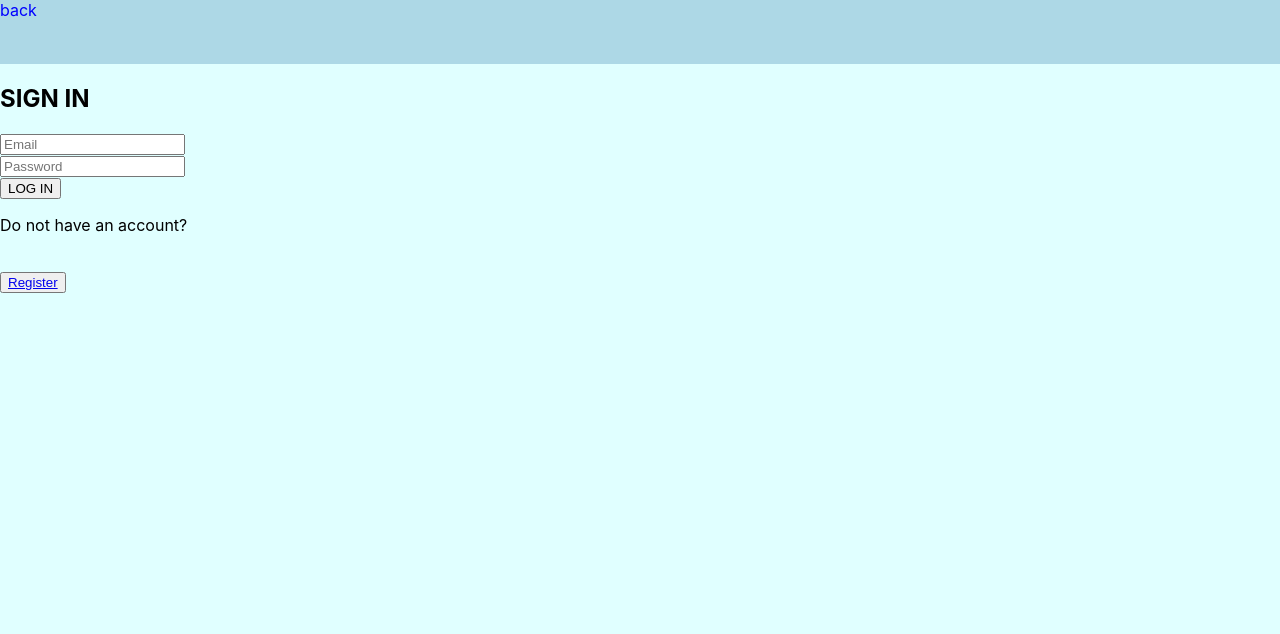
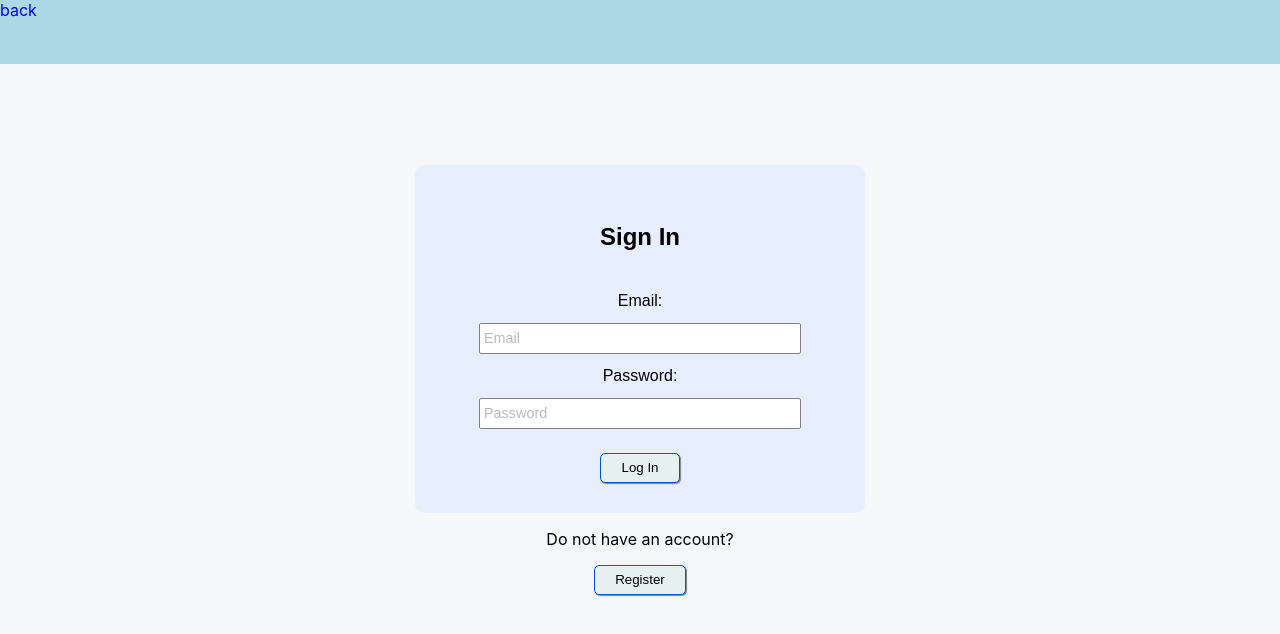
Before and after one commit to bevanvarghese/HackerBank, a React (Create React App) app in the folder frontend/: page /login in a window 1280 px wide. Shown: the top 634 px of the page. Built offline with nearby package versions, Linux system fonts and the light colour scheme.

Commit message:
login styling #30

```diff
--- a/frontend/src/App.css
+++ b/frontend/src/App.css
@@ -1,5 +1,5 @@
 body {
-  background: lightcyan;
+  background: #f6f7f9;
 }
 
 .questionCard {
@@ -197,3 +197,114 @@ body {
   animation-duration: 100ms;
   animation-fill-mode: forwards; */
 }
+
+.outer {
+  display: table;
+  position: absolute;
+  top: 0;
+  left: 0;
+  height: 100%;
+  width: 100%;
+}
+
+.middle {
+  display: table-cell;
+  vertical-align: middle;
+}
+
+.inner {
+  margin-left: auto;
+  margin-right: auto;
+  width: 70%;
+  /* border: 1px solid red; */
+  text-align: center;
+  padding-bottom: 40px;
+  max-width: 450px;
+}
+
+.formContainer {
+  background: rgb(231, 238, 255);
+  padding: 30px;
+  font-family: sans-serif;
+  font-size: 16px;
+  border-radius: 10px;
+}
+
+.formContainer * {
+  line-height: 1.5;
+}
+
+.formTitle {
+  font-size: 1.5em;
+  font-weight: 600;
+}
+
+.formItem {
+  display: flex;
+  flex-direction: column;
+}
+
+.formLabel {
+  font-weight: 200;
+  padding: 10px 0;
+}
+
+.formInput {
+  -webkit-appearance: none;
+  width: 80%;
+  margin-left: auto;
+  margin-right: auto;
+  padding: 0.25em;
+  font-size: 0.9em;
+  font-family: sans-serif;
+  outline: none;
+  border: 1px solid grey;
+  border-radius: 2px;
+  background: white;
+  /* transition: background 0.25s, border-color 0.25s, color 0.25s; */
+}
+
+.formInput:focus {
+  background: #f9f9f9;
+}
+
+.formInput::placeholder {
+  color: #bbbbbb;
+}
+
+.formError {
+  padding-top: 10px;
+  color: red;
+  font-size: 0.9em;
+  font-weight: 300;
+  margin-top: 30px;
+}
+
+.formButton {
+  background: #e6f0f0;
+  padding: 4px 20px;
+  border: 1px solid rgb(0, 83, 216);
+  cursor: pointer;
+  border-radius: 5px;
+  box-shadow: 1px 1px 1px grey;
+  line-height: 1.5;
+  transition-property: background;
+  transition-duration: 0.25s;
+}
+
+.formButton:hover {
+  background: rgb(218, 243, 251);
+  text-decoration: underline;
+}
+
+@media only screen and (max-width: 900px) {
+  .inner {
+    width: 60%;
+  }
+}
+
+@media only screen and (max-width: 600px) {
+  .inner {
+    width: 85%;
+  }
+}
--- a/frontend/src/pages/Login.js
+++ b/frontend/src/pages/Login.js
@@ -64,40 +64,68 @@ class Login extends Component {
     return (
       <Fragment>
         <NavBack />
+        <div className='outer'>
+          <div className='middle'>
+            <div className='inner'>
               <div className='formContainer'>
-          <h2>SIGN IN</h2>
+                <p className='formTitle'>Sign In</p>
                 <form>
+                  <div className='formItem'>
+                    <label className='formLabel' for='email'>
+                      Email:
+                    </label>
                     <input
                       id='email'
                       name='email'
-              label='Email'
                       type='email'
                       placeholder='Email'
                       value={this.state.email}
                       onChange={this.handleChange}
+                      className='formInput'
                       required
                     />
-            <br />
+                  </div>
+                  <div className='formItem'>
+                    <label className='formLabel' for='password'>
+                      Password:
+                    </label>
                     <input
                       id='password'
                       name='password'
-              label='Password'
                       type='password'
                       placeholder='Password'
                       value={this.state.password}
                       onChange={this.handleChange}
+                      className='formInput'
                       required
                     />
+                  </div>
+
+                  {this.state.errors && (
+                    <span class='formError'>
                       <br />
-            <button onClick={this.handleSubmit}>LOG IN</button>
+                      {this.state.errors}
+                      <br />
+                    </span>
+                  )}
+
+                  <br />
+                  <button className='formButton' onClick={this.handleSubmit}>
+                    Log In
+                  </button>
                 </form>
-          <p style={{ color: 'red' }}>{this.state.errors}</p>
               </div>
+
               <p>Do not have an account?</p>
-        <br />
-        <button>
-          <Link to='/register'>Register</Link>
+              <button
+                className='formButton'
+                onClick={() => this.props.history.push('/register')}
+              >
+                Register
               </button>
+            </div>
+          </div>
+        </div>
       </Fragment>
     );
   }
```
Also changed, not shown: 1 other file (tests, documents, lock files or other folders). Lines whose indentation alone changed are shown as unchanged.
